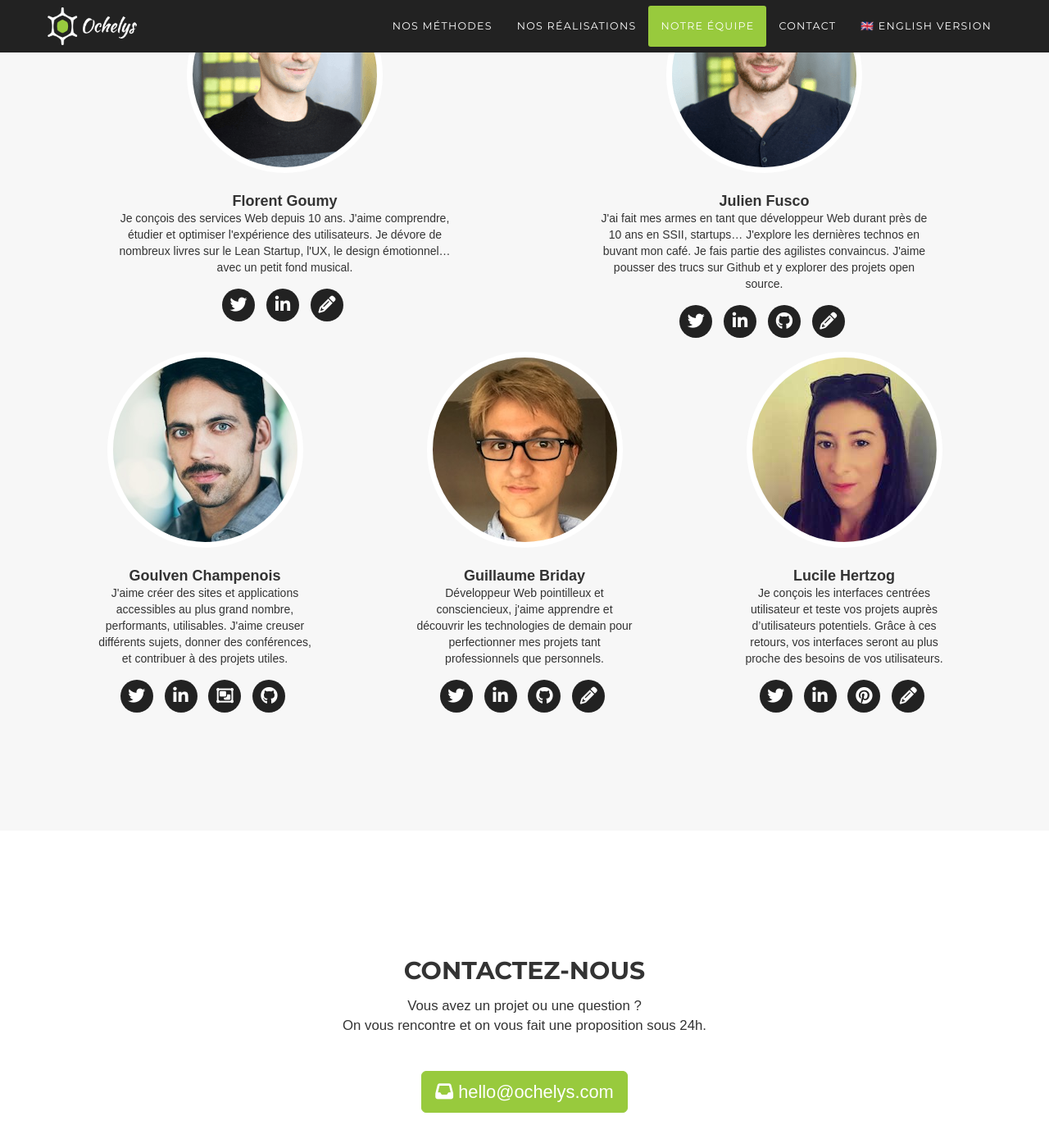
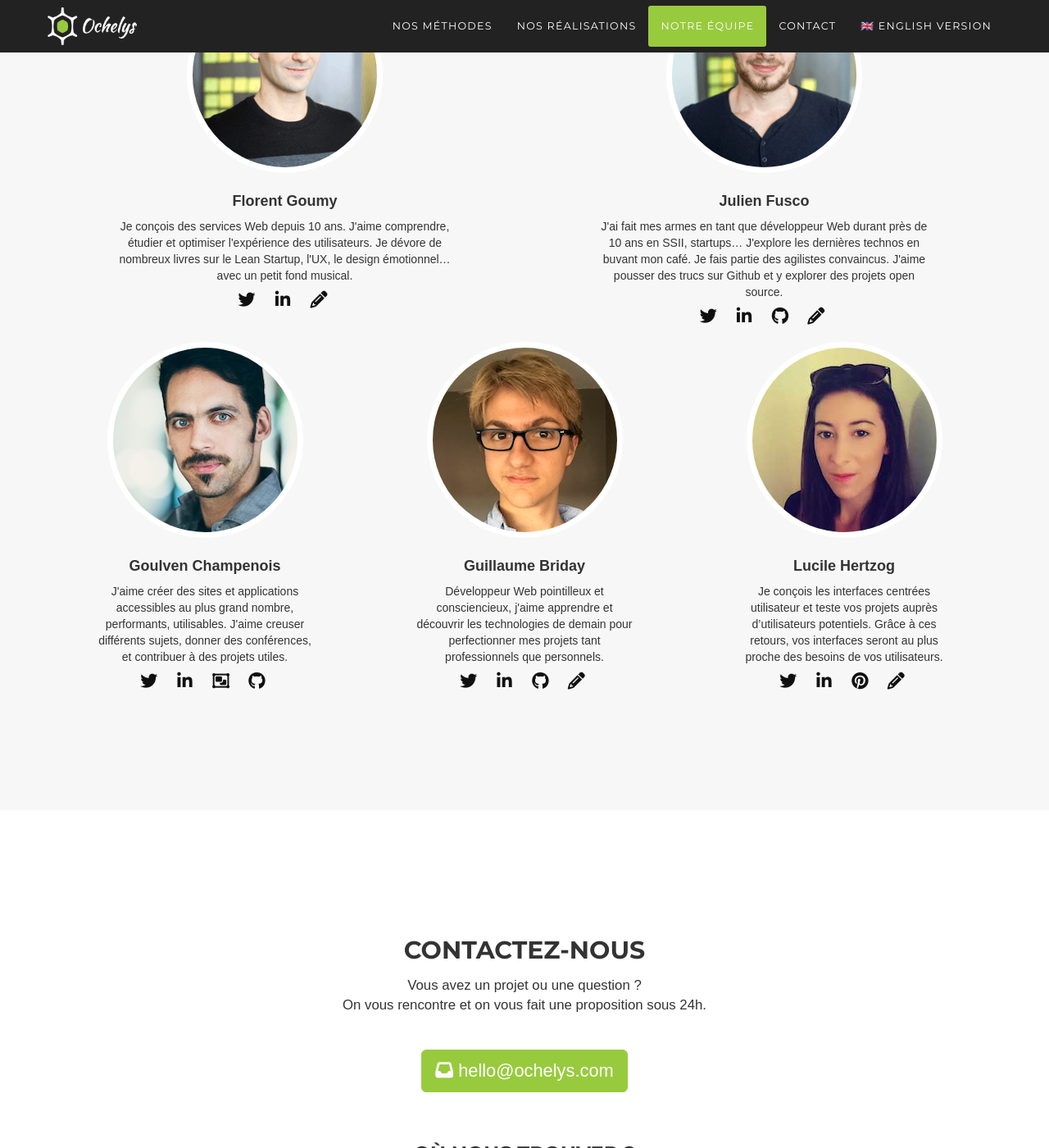
Before and after one commit to Ochelys/ochelys.github.io, a Jekyll site: the page built from index.md, in a window 1280 px wide and 1400 px high, scrolled down 3563 px. Shown: the whole window at 82% size. Built offline with Jekyll 4.4.1, drawn with Linux system fonts in a browser that asks for light colours; nearby versions of some CDN libraries; some web fonts are replaced.

Commit message:
Updating icons styles for the team

```diff
--- a/_sass/_homepage.scss
+++ b/_sass/_homepage.scss
@@ -241,7 +241,7 @@ section {
 
     p.bio {
       width: 75%;
-      margin: 0 auto 10px;
+      margin: 10px auto 0;
     }
   }
 }
@@ -385,23 +385,22 @@ div#groupama {
 
 ul.social-buttons {
   margin-bottom: 0;
+  li {
+    padding: 0;
+  }
   li a {
     display: block;
     width: 40px;
     height: 40px;
-    margin: .3em 0;
     border-radius: 100%;
     font-size: 1.5em;
     line-height: 40px;
     outline: 0;
-    color: #fff;
-    background-color: #222;
-    -webkit-transition: all .3s;
-    -moz-transition: all .3s;
-    transition: all .3s;
+    color: #101010;
 
     &:focus,
     &:hover {
+      color: #fff;
       background-color: #98ca3d;
     }
   }
```
